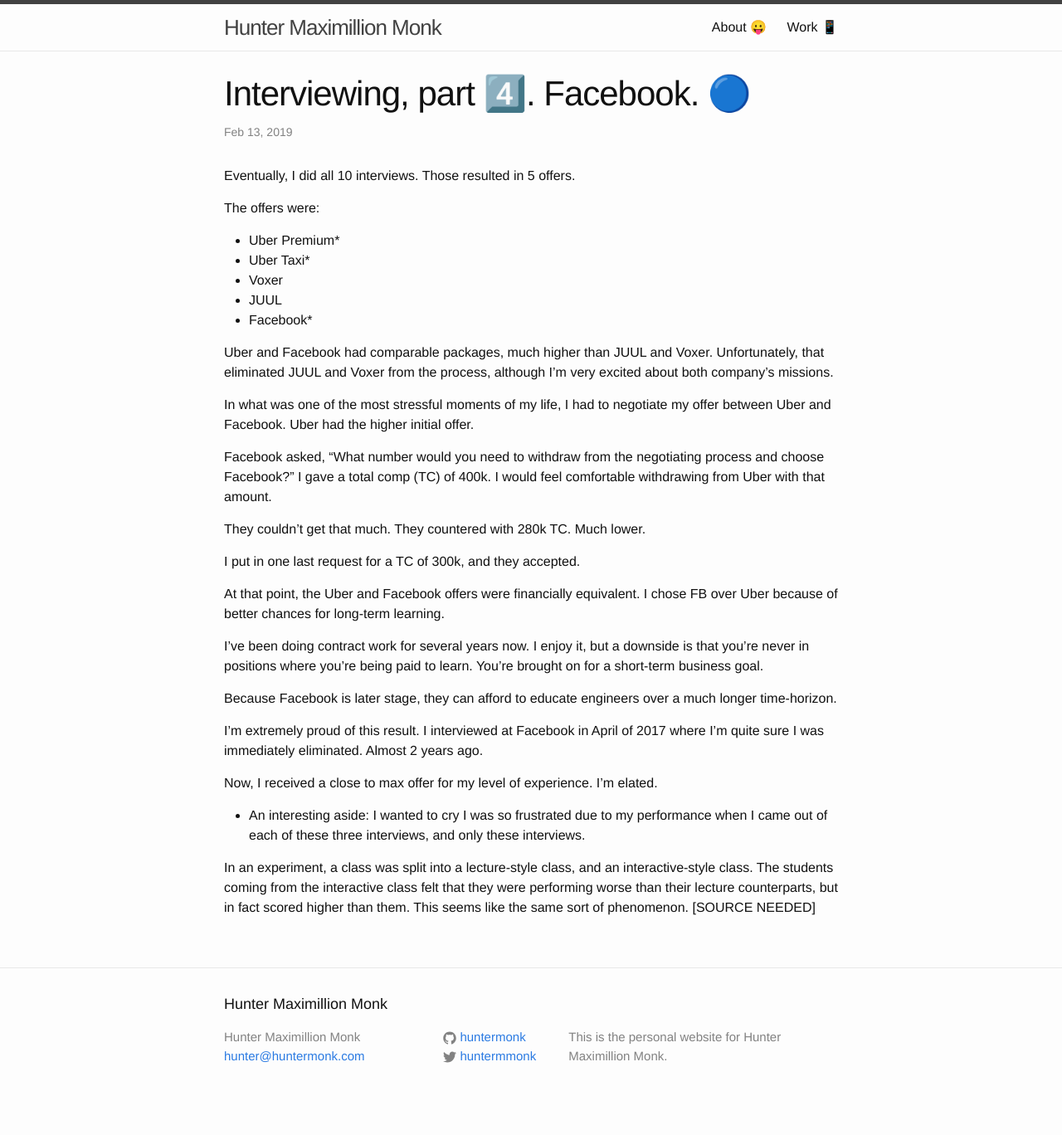
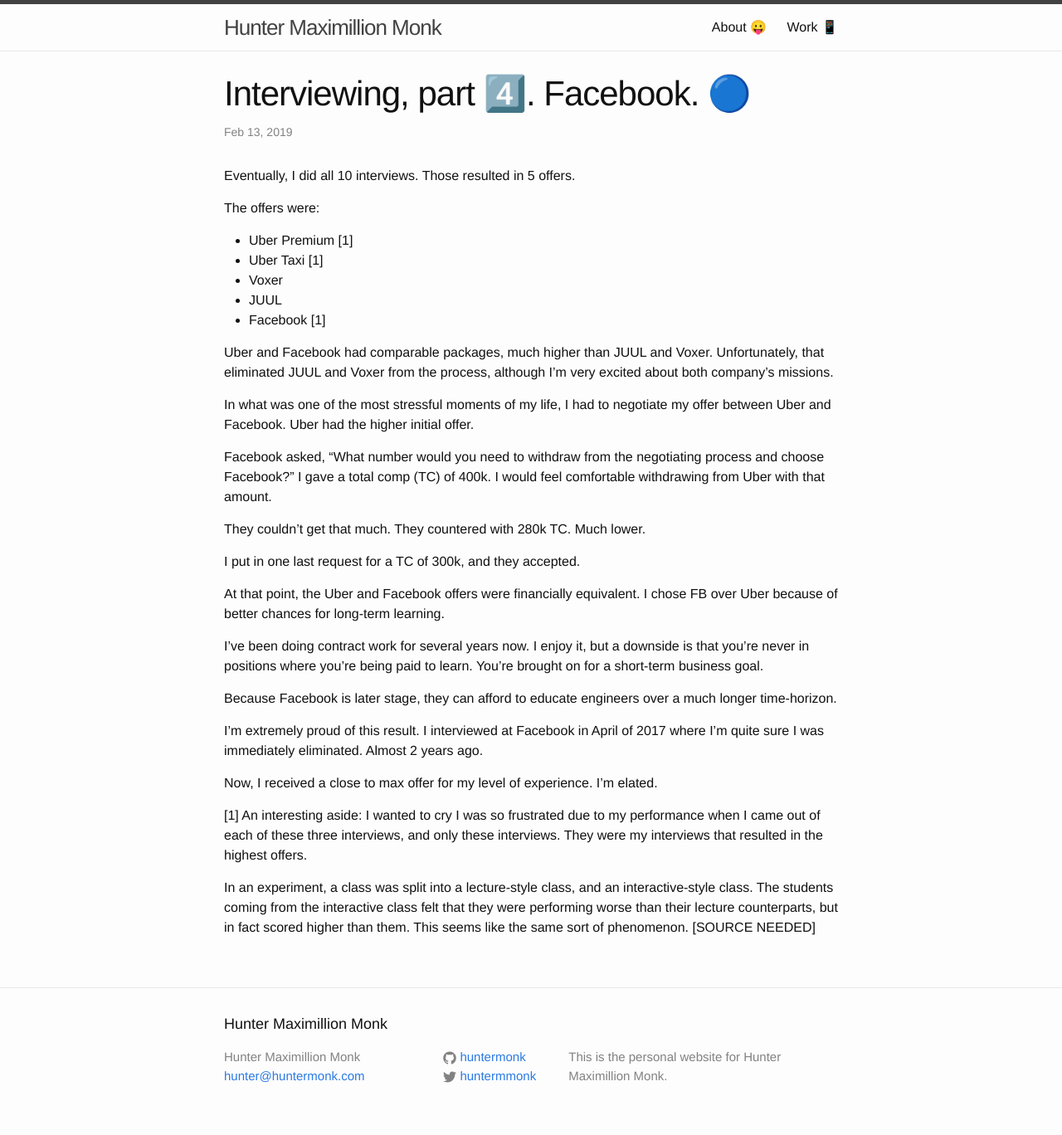
Before and after one commit to huntermonk/huntermonk.github.io, a Jekyll site: the page built from _posts/2019-2-13-interviewing-part-4.md, in a window 1280 px wide. Shown: the whole page at 83% size. Built offline with Jekyll 4.4.1, drawn with Linux system fonts in a browser that asks for light colours; comment, search, counter and statistics services are not loaded; before the commit the page ends 1344 px from its top, so only the background shows below that.

Commit message:
fix addendum to interview 4 post

```diff
--- a/_posts/2019-2-13-interviewing-part-4.md
+++ b/_posts/2019-2-13-interviewing-part-4.md
@@ -7,11 +7,11 @@
 
 The offers were:
 
-- Uber Premium*
-- Uber Taxi*
+- Uber Premium [1]
+- Uber Taxi [1]
 - Voxer
 - JUUL
-- Facebook*
+- Facebook [1]
 
 Uber and Facebook had comparable packages, much higher than JUUL and Voxer. Unfortunately, that eliminated JUUL and Voxer from the process, although I'm very excited about both company's missions.
 
@@ -33,6 +33,6 @@
 
 Now, I received a close to max offer for my level of experience. I'm elated.
 
-* An interesting aside: I wanted to cry I was so frustrated due to my performance when I came out of each of these three interviews, and only these interviews.
+[1] An interesting aside: I wanted to cry I was so frustrated due to my performance when I came out of each of these three interviews, and only these interviews. They were my interviews that resulted in the highest offers.
 
 In an experiment, a class was split into a lecture-style class, and an interactive-style class. The students coming from the interactive class felt that they were performing worse than their lecture counterparts, but in fact scored higher than them. This seems like the same sort of phenomenon. [SOURCE NEEDED]
```
